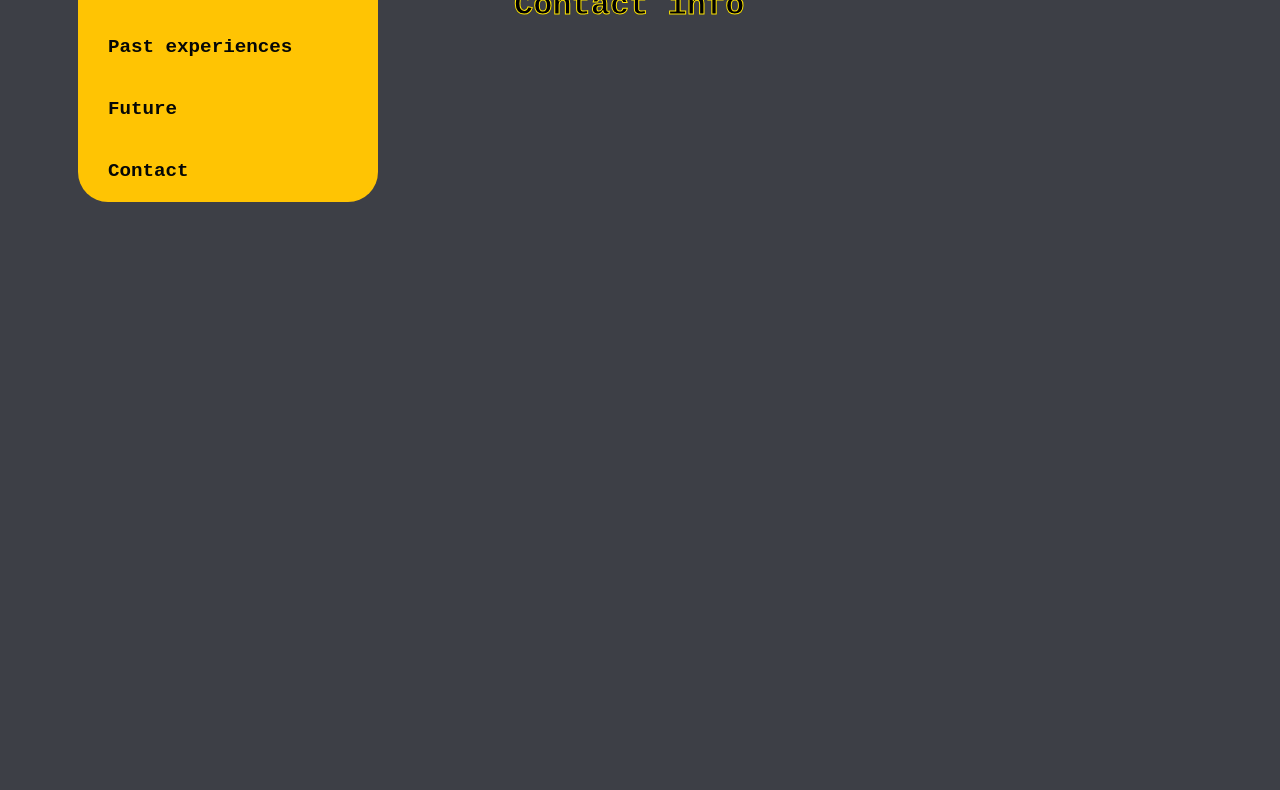
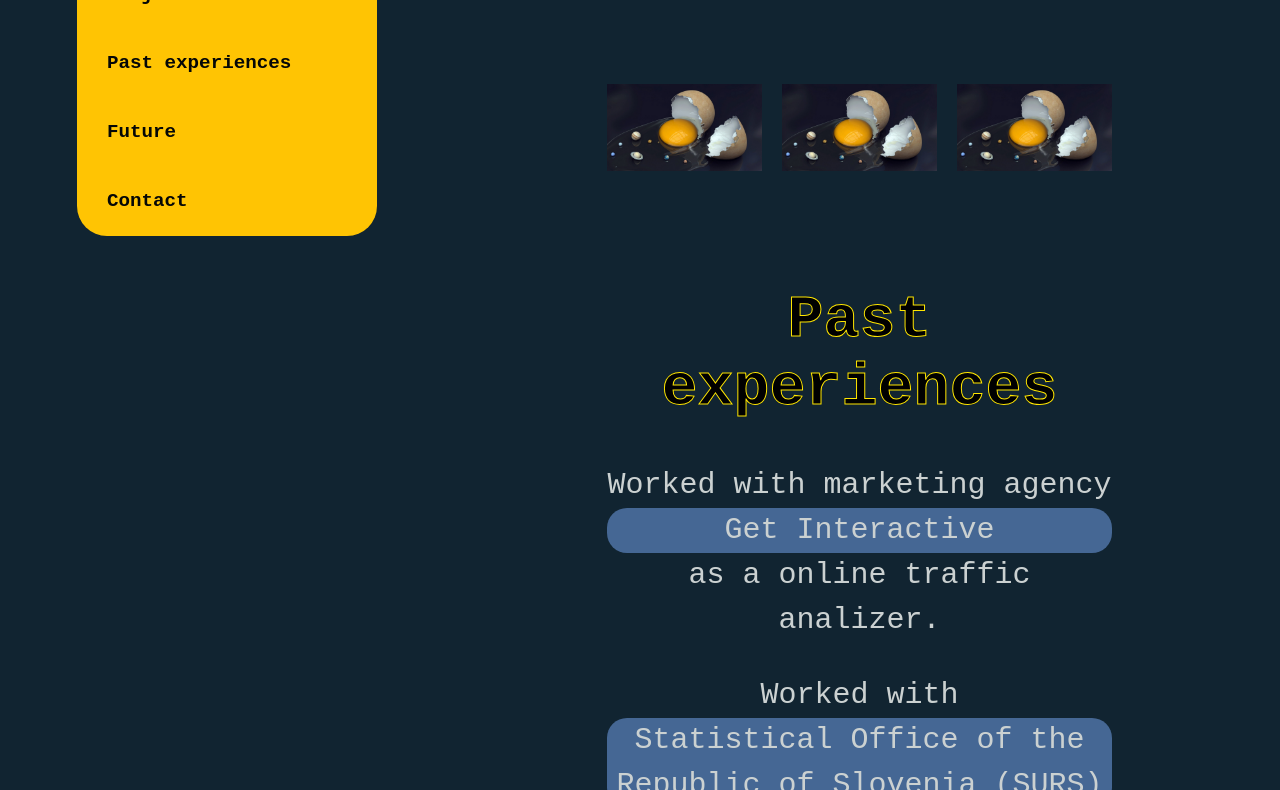
Before and after one commit to TomasK369/Plastic_surgery_weeknd, a plain HTML site: page main.html in a window 1280 px wide. Shown: the part 774-1564 px from the top of the page. Before the commit the page ends 1026 px from the top, so only its background shows below. Drawn offline with Linux system fonts and the light colour scheme.

Commit message:
update[stlying and content]

```diff
--- a/main.html
+++ b/main.html
@@ -31,7 +31,6 @@
         </div>
     </div>
     <div class="main">
-        <h1>scroll items: info, projects, past exp, future</h1>
         <div id="info">
             <div>
                 <h1>Front-end designer</h1>
@@ -40,10 +39,43 @@
                 <p>Passionate about estetics and easy-to-use websites. Specialize in minimalistic approach and user engagement.</p>
             </div>
         </div>
-        <div id="projects">PROJECTS</div>
-        <div id="past-exp">PAST EXPERIENCES</div>
-        <div id="future">FUTURE</div>
-        <div id="info">dodatno</div>
+        <div id="projects">
+            <div>
+                <h1>Projects</h1>
+            </div>
+            <div class="slike-projektov">
+                <div>
+                    <a href="file:///C:/Users/tomazkrampf/VisualStudio_Projects_New_Style_GIT/Pokemon-TCG/Vnos%20slik%20in%20postavitev/main.html" target="_blank"><img src="slike/eggshell-1542799311849-3354.jpg" alt=""></a>
+                </div>
+                <div>
+                    <img src="slike/eggshell-1542799311849-3354.jpg" alt="">
+                </div>
+                <div>
+                    <img src="slike/eggshell-1542799311849-3354.jpg" alt="">
+                </div>
+            </div>
+        </div>
+        <div class="past-exp" id="past-exp">
+            <div>
+                <h1>Past experiences</h1>
+            </div>
+            <div class="exp">
+                <p>Worked with marketing agency <a href="https://www.get-interactive.eu/" target="_blank">Get Interactive</a> as a online traffic analizer.</p>
+            </div>
+            <div class="exp">
+                <p>Worked with <a href="https://www.stat.si/StatWeb/en" target="_blank">Statistical Office of the Republic of Slovenia (SURS)</a> at the Department of Methodology and Sampling.</p>
+            </div>
+        </div>
+        <div id="future">
+            <div>
+                <h1>Future</h1>
+            </div>
+        </div>
+        <div id="info">
+            <div>
+                <h1>Dodatno</h1>
+            </div>
+        </div>
     </div>
     <div>
         <footer>
--- a/styles.css
+++ b/styles.css
@@ -1,26 +1,17 @@
 body {
-    background-color: #3d3f46;
+    background-color: #112431;
     font-family:'Courier New', Courier, monospace;
+    /* overflow-wrap:normal; */
 }
 
 h1 {
     -webkit-text-stroke: 1px rgb(255, 230, 0);
-
 }
-
-
-/* img {
-    max-width: 300px;
-    height: auto;
-    border-radius: 1000px;
-    object-fit: contain;
-    object-position: ;
-} */
 
 .levo1 {
     display: block;
     background-color: rgb(47, 58, 94);
-    width: 400px;
+    width: 330px;
     height: 500px;
     border-radius: 50px;
     border: #ffc403 solid;
@@ -51,15 +42,17 @@ h1 {
     font-weight: bold;
     font-size: larger;
     color: rgb(203, 209, 209);
+    text-align: center;
 }
 
 .levo1 h1 {
     font-weight: bold;
     color: rgb(5, 5, 7);
+    text-align: center;
 }
 
 .nav-bar {
-
+    margin-left: -31px;
 }
 
 ul {
@@ -82,14 +75,16 @@ li a {
 }
 
 li a:hover {
-    background-color: #3d3f46;
+    background-color: #112431;
     color: #ffc403;
+    /*tukaj lahko dodaš kasneje da se samo text poveča ko hoveraš*/
 }
 
 .levo {
     float: left;
-    margin: 30px 80px 0 20px;
-
+    margin: 30px 80px 0 50px;
+    position: sticky;
+    top: 0;
 }
 
 .main {
@@ -97,10 +92,66 @@ li a:hover {
     flex-direction: column;
     flex-wrap: nowrap;
     justify-content: center;
-    align-items: center;
-    border: #ffc403;
-    margin-top: 60px;
+    text-align: center;
+    margin: 60px;
     gap: 60px;
-    padding: 0;
-    /* width: 100%; */
+    padding: 0px 100px;
+
 }
+
+.main h1 {
+    display: block;
+    font-size: 60px;
+}
+
+.main p, a {
+    color: rgb(203, 209, 209);
+    font-size: 30px;
+    /* font-weight:bold; */
+    text-decoration: none;
+    line-height: 1.5;
+}
+
+.slike-projektov {
+    gap: 20px;
+    display: flex;
+    flex-direction: row;
+    justify-content: center;
+    margin-top: 100px;
+    flex-wrap: nowrap;
+
+}
+
+.slike-projektov img {
+    width: 100%;
+    transition: transform 0.3s;
+}
+
+.slike-projektov img:hover {
+    transform: scale(1.2);
+}
+
+.exp {
+    /* border: #ffc403 solid; */
+    margin: 30px 0px;
+}
+
+.exp:hover {
+    display: block;
+    background-color: #456794;
+    transition: 0.4s;
+    border-radius: 20px;
+}
+
+.exp a {
+    display: block;
+    background-color: #456794;
+    border-radius: 20px;
+}
+
+.exp a:hover {
+    display: block;
+    color: #ffc403;
+    font-weight: bold;
+    font-size: larger;
+}
```
Also changed, not shown: slike/2109025741.jpg (added), slike/eggshell-1542799311849-3354.jpg (added), slike/hedwig.jpg (added).
